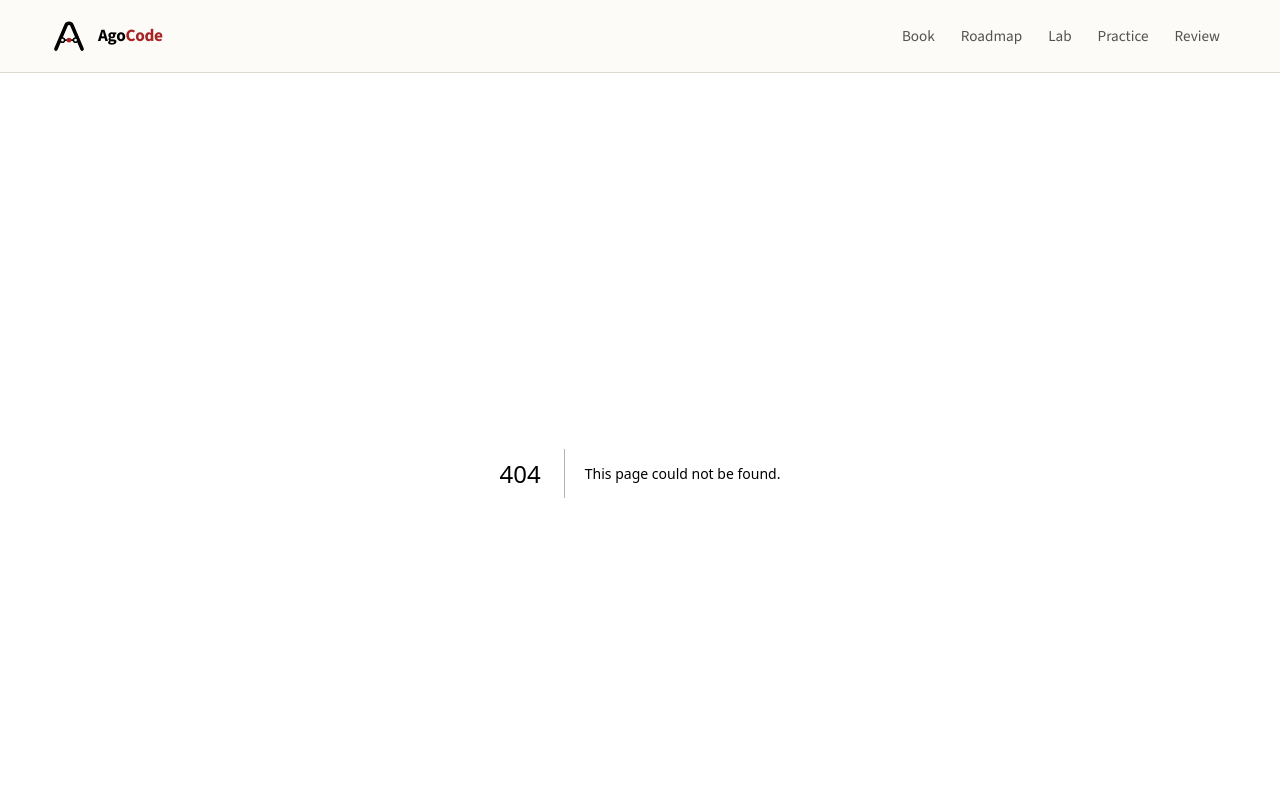
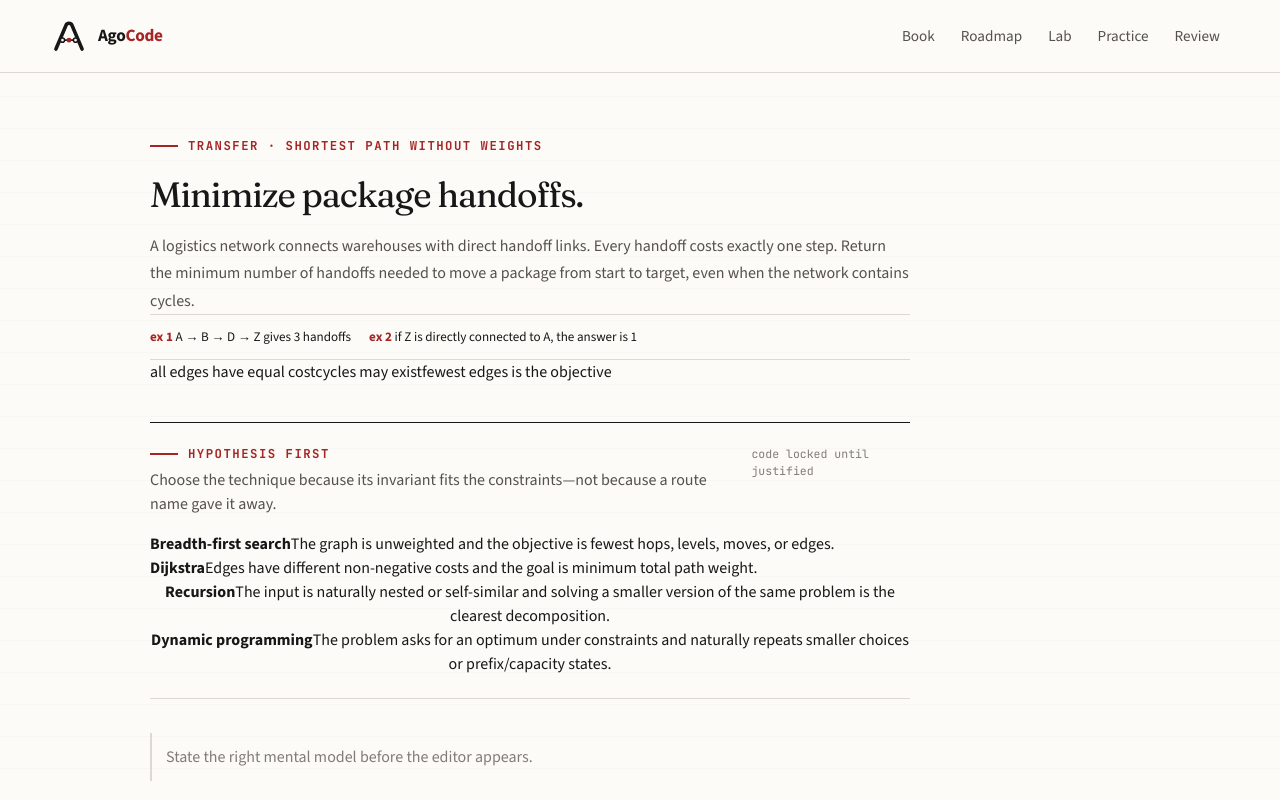
Before and after one commit to anatwork14/agocode, a Next.js app: page /practice/bfs-handoffs in a window 1280 px wide. Before the commit this address had no page. Shown: the top 800 px of the page. Built offline with nearby package versions, Linux system fonts and the light colour scheme.

Commit message:
feat: add BFS transfer challenge

```diff
--- /dev/null
+++ b/app/practice/bfs-handoffs/page.tsx
@@ -0,0 +1,60 @@
+import Link from "next/link";
+import { TransferCodingChallenge } from "@/components/practice/TransferCodingChallenge";
+import type { PythonTestCase } from "@/components/code/PythonExercise";
+
+export const metadata = { title: "Fewest Handoffs Transfer Practice" };
+
+const tests: PythonTestCase[] = [
+  {
+    label: "two handoffs",
+    args: [{ A: ["B", "C"], B: ["D"], C: ["E"], D: ["Z"], E: ["Z"], Z: [] }, "A", "Z"],
+    expected: 3,
+  },
+  { label: "start equals target", args: [{ A: ["B"], B: [] }, "A", "A"], expected: 0 },
+  { label: "direct connection", args: [{ A: ["Z", "B"], B: ["Z"], Z: [] }, "A", "Z"], expected: 1 },
+  { label: "cycle does not loop forever", args: [{ A: ["B"], B: ["A", "C"], C: ["Z"], Z: [] }, "A", "Z"], expected: 3 },
+  { label: "unreachable", args: [{ A: ["B"], B: [], Z: [] }, "A", "Z"], expected: -1 },
+];
+
+const starterCode = `def min_handoffs(graph, start, target):
+    # graph maps each node to its direct neighbors.
+    # Return the minimum number of edges, or -1 if unreachable.
+    pass
+`;
+
+export default function BfsHandoffsPracticePage() {
+  return (
+    <main className="page">
+      <div className="site-shell transfer-practice">
+        <TransferCodingChallenge
+          eyebrow="Transfer · shortest path without weights"
+          title="Minimize package handoffs."
+          problem="A logistics network connects warehouses with direct handoff links. Every handoff costs exactly one step. Return the minimum number of handoffs needed to move a package from start to target, even when the network contains cycles."
+          examples={[
+            'A → B → D → Z gives 3 handoffs',
+            'if Z is directly connected to A, the answer is 1',
+          ]}
+          constraints={["all edges have equal cost", "cycles may exist", "fewest edges is the objective"]}
+          correctTechnique="bfs"
+          techniqueOptions={["bfs", "dijkstra", "recursion", "dynamic-programming"]}
+          wrongFeedback="Ask what quantity defines “shortest.” Every edge costs exactly one, so the search should preserve layer order rather than accumulate different path weights."
+          functionName="min_handoffs"
+          starterCode={starterCode}
+          tests={tests}
+          hints={[
+            "Store both the node and its distance from start in a FIFO queue.",
+            "Mark a node discovered when you enqueue it so cycles cannot add it repeatedly.",
+            "The first time target is dequeued or discovered, its distance is minimal because BFS processes layers in order.",
+          ]}
+          successMessage="You transferred BFS from a graph picture to a shortest-handoff problem and preserved the FIFO layer invariant."
+          storageKey="agocode.progress.transfer.bfs-handoffs"
+        />
+        <div className="action-row">
+          <Link className="button" href="/practice/hash-membership">← Hash membership</Link>
+          <Link className="button" href="/practice">Transfer Track</Link>
+          <Link className="button button--primary" href="/practice/dijkstra-route">Next: weighted route →</Link>
+        </div>
+      </div>
+    </main>
+  );
+}
```
